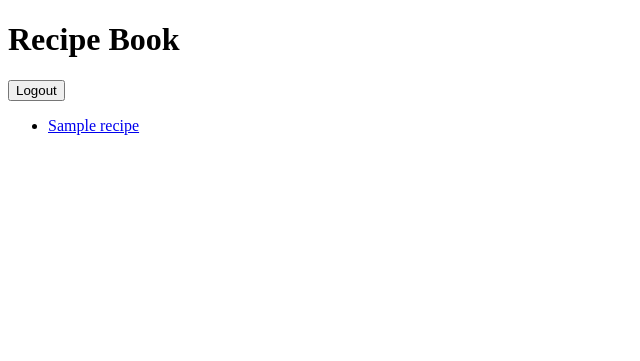
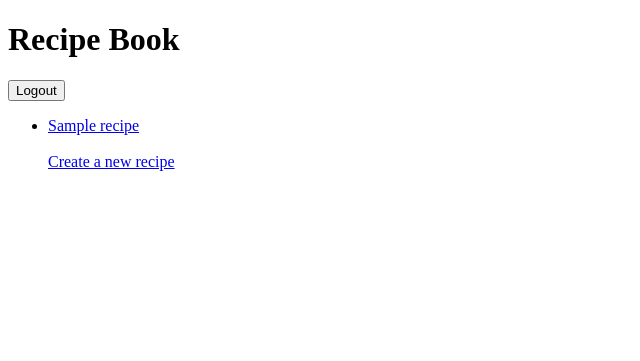
Before and after one commit to DavidTMN/recipebook-Tormon-David, a Django app: page /recipes/list/ in a window 1280 px wide. Shown: the top 361 px of the page, without its empty margins (0-640 px from the left). Run offline with Django 5.2, Linux system fonts and the light colour scheme; a user stored in the database is signed in; tables that the repository leaves empty hold one stand-in row (values such as "Sample post").

Commit message:
implemented formset in views

```diff
--- a/ledger/forms.py
+++ b/ledger/forms.py
@@ -13,7 +13,7 @@ class RecipeForm(forms.ModelForm):
         model = Recipe
         fields = ['name']
 
-IngredientFormSet = inlineformset_factory(
+RecipeIngredientFormSet = inlineformset_factory(
     Recipe,
     RecipeIngredient,
     fields=('ingredient', 'quantity'),
--- a/ledger/templates/add_recipe.html
+++ b/ledger/templates/add_recipe.html
@@ -18,12 +18,12 @@
     {{ formset.management_form }}
     {% for form in formset %}
         <div class="ingredient-form">
-            {{ form.as_p }}
+            {{ ingredient_form.as_p }}
         </div>
     {% endfor %}
 
-    <button type="submit" class="btn btn-primary">Create Recipe</button>
-    <a href="{% url 'recipe_list' %}" class="btn btn-secondary">Cancel</a>
+    <button type="submit" class="btn btn-primary">Save Recipe</button>
+    <a href="{% url 'ledger:recipe_list' %}"></a>
 </form>
 
 {% endblock %}
--- a/ledger/templates/recipe_list.html
+++ b/ledger/templates/recipe_list.html
@@ -8,5 +8,10 @@
     {% for recipe in recipes %}
     <li><a href = '{{ recipe.get_absolute_url }}'>{{ recipe }}</a></li>
 {% endfor %}
+<br>
+<div>
+    <a href="{% url 'ledger:add_recipe' %}">Create a new recipe</a>
+</div>
+
 </ul>
 {% endblock %}
--- a/ledger/views.py
+++ b/ledger/views.py
@@ -1,13 +1,13 @@
 from django.shortcuts import render, redirect, get_object_or_404
 from django.contrib.auth.decorators import login_required
 from .models import Recipe, Profile
-from .forms import RecipeImageForm, RecipeForm
+from .forms import RecipeImageForm, RecipeForm, RecipeIngredientFormSet
 
 @login_required
 def recipes_in_database(request):
     recipes = Recipe.objects.all()
     ctx = {
-        "recipes": recipes
+        'recipes': recipes
     }
     return render(request, 'recipe_list.html', ctx)
 
@@ -15,7 +15,7 @@ def recipes_in_database(request):
 def recipe_contents(request, pk):
     recipe = Recipe.objects.get(pk=pk)
     ctx = {
-        "recipe": recipe
+        'recipe': recipe
     }
     return render(request, 'ingredient_list.html', ctx)
 
@@ -23,14 +23,13 @@ def recipe_contents(request, pk):
 def add_image(request, pk):
     recipe = get_object_or_404(Recipe, pk=pk)
     form = RecipeImageForm()
-    if request.method == "POST":
+    if request.method == 'POST':
         form = RecipeImageForm(request.POST, request.FILES)
         if form.is_valid():
             recipe_image = form.save(commit=False)
             recipe_image.recipe = recipe
             recipe_image.save()
-            return redirect("ledger:recipe_detail", pk=recipe.pk)
-    ctx = {"form": form, "recipe": recipe}
+            return redirect('ledger:recipe_detail', pk=recipe.pk)
     return render(request, 'add_image.html', {'form': form, 'recipe': recipe})
 
 @login_required
@@ -38,9 +37,16 @@ def add_recipe(request):
     form = RecipeForm()
     if request.method == 'POST':
         form = RecipeForm(request.POST)
-        if form.is_valid():
+        formset = RecipeIngredientFormSet(request.POST)
+        if form.is_valid() and formset.is_valid():
             recipe = form.save(commit=False)
+            formset.instance = recipe
             recipe.author = request.user
             recipe.save()
+            formset.save()
             return redirect('ledger:recipe_detail', pk = recipe.pk)
-    return render(request, "add_recipe.html", {"form": form})
+    else:
+        form = RecipeForm()
+        formset = RecipeIngredientFormSet()
+
+    return render(request, 'add_recipe.html', {'form': form, 'formset': formset})
```
